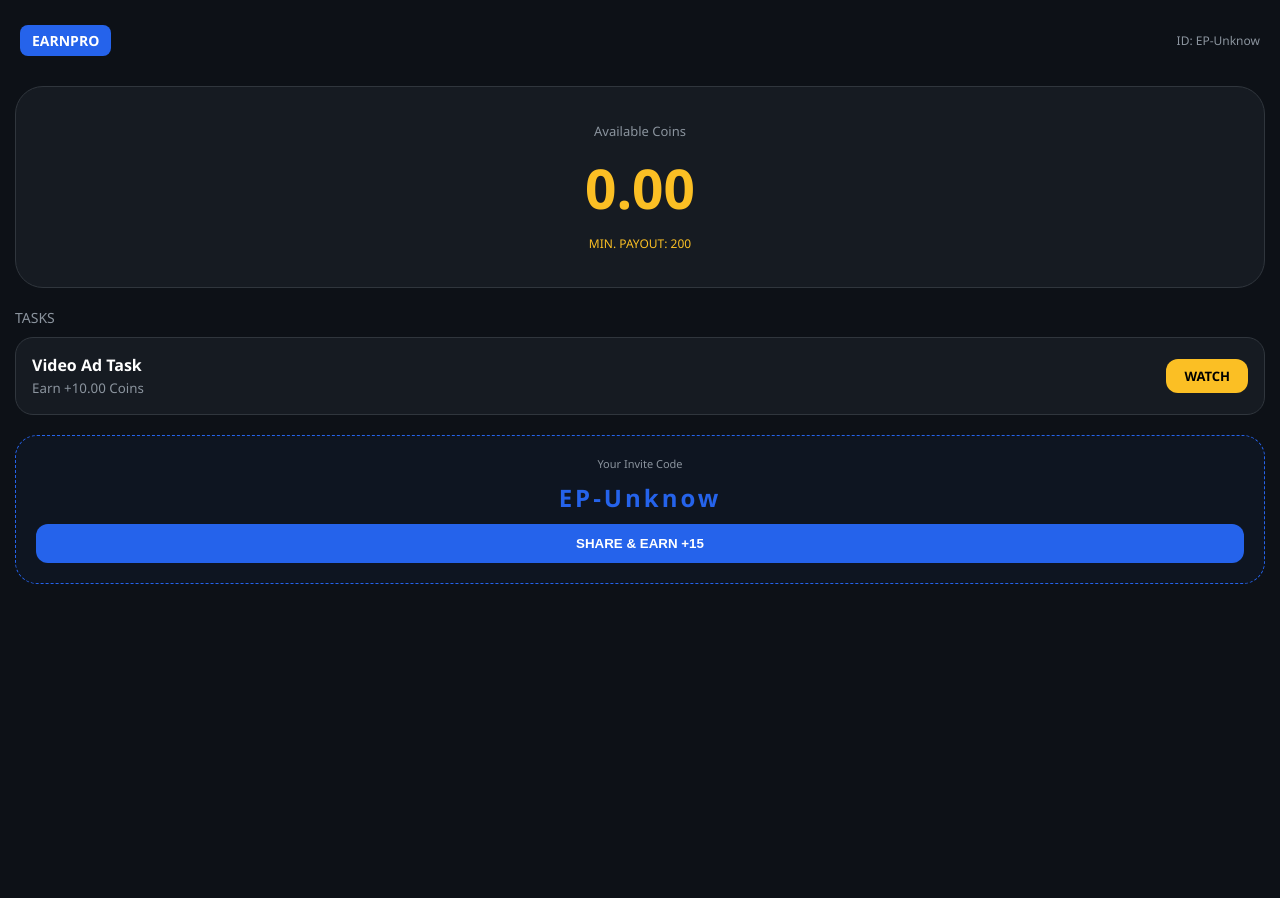
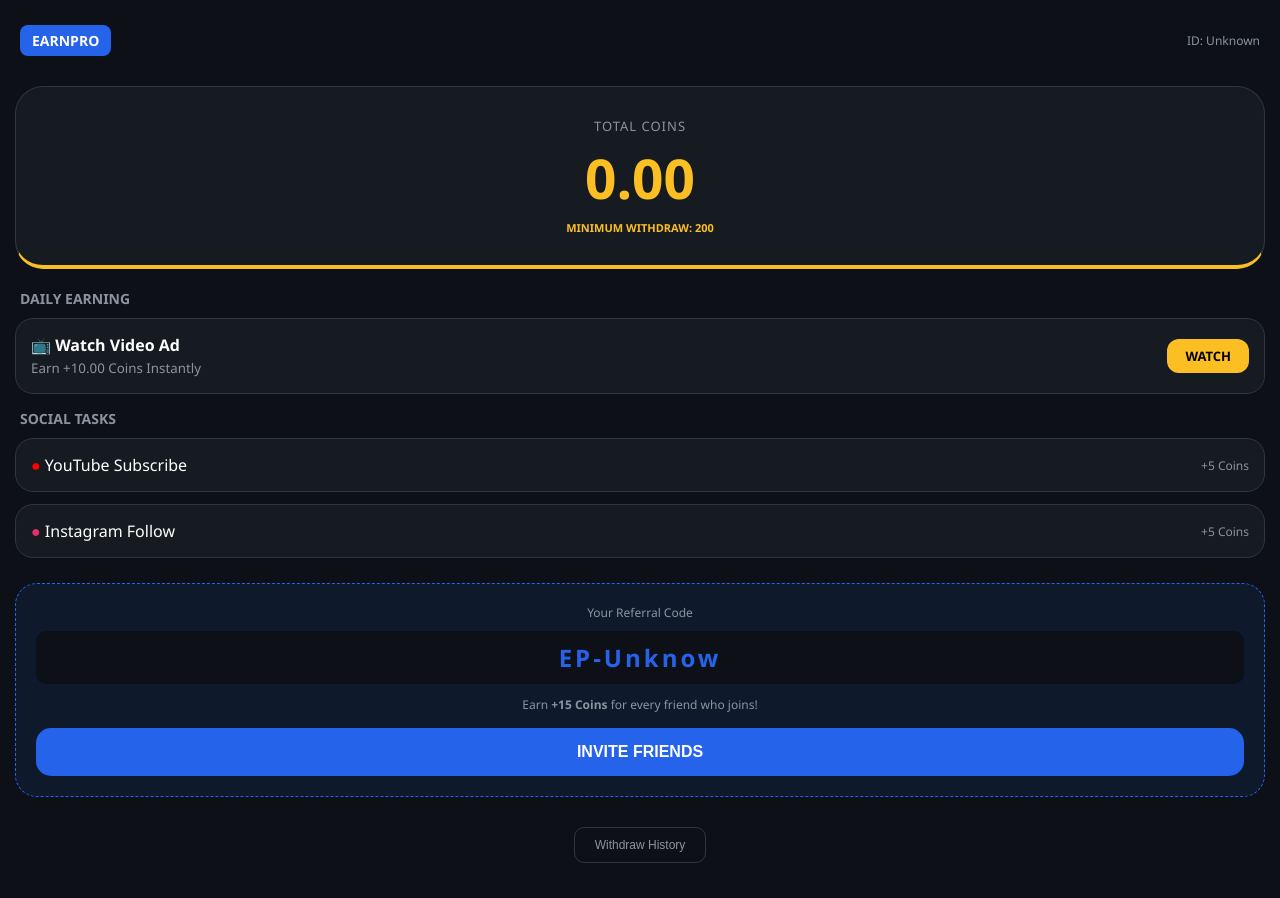
Before and after one commit to maheshkumar083014-spec/Ultimate-Media-Search-Bot, a Flask app: page /dashboard in a window 1280 px wide. Before the commit the page ends 584 px from the top, so only its background shows below. Run offline with Flask 3, Linux system fonts and the light colour scheme; data that the repository does not hold is empty.

Commit message:
Update dashboard.html

```diff
--- a/templates/dashboard.html
+++ b/templates/dashboard.html
@@ -8,33 +8,57 @@
         body { background-color: #0d1117; color: white; font-family: 'Segoe UI', sans-serif; margin: 0; padding: 15px; }
         .header { display: flex; justify-content: space-between; align-items: center; padding: 10px 5px; }
         .brand { background: #2563eb; padding: 6px 12px; border-radius: 8px; font-weight: bold; font-size: 14px; }
-        .balance-card { background: #161b22; border: 1px solid #30363d; border-radius: 28px; padding: 35px 20px; text-align: center; margin: 20px 0; }
-        .balance-amount { font-size: 55px; font-weight: 800; color: #fbbf24; margin: 10px 0; }
-        .task-card { background: #161b22; border: 1px solid #30363d; border-radius: 18px; padding: 16px; display: flex; justify-content: space-between; align-items: center; margin-bottom: 12px; text-decoration: none; color: white; }
+        .balance-card { background: #161b22; border: 1px solid #30363d; border-radius: 28px; padding: 30px 20px; text-align: center; margin: 20px 0; border-bottom: 4px solid #fbbf24; }
+        .balance-amount { font-size: 55px; font-weight: 800; color: #fbbf24; margin: 5px 0; }
+        .section-title { font-size: 14px; color: #8b949e; margin: 15px 0 10px 5px; font-weight: bold; text-transform: uppercase; }
+        .task-card { background: #161b22; border: 1px solid #30363d; border-radius: 18px; padding: 15px; display: flex; justify-content: space-between; align-items: center; margin-bottom: 12px; text-decoration: none; color: white; transition: 0.3s; }
+        .task-card:active { transform: scale(0.98); background: #1c2128; }
         .btn-claim { background: #fbbf24; color: black; padding: 8px 18px; border-radius: 12px; font-weight: bold; font-size: 13px; }
-        .refer-section { background: rgba(37, 99, 235, 0.05); border: 1px dashed #2563eb; border-radius: 22px; padding: 20px; text-align: center; margin-top: 20px; }
-        .promo-code { font-size: 24px; font-weight: bold; color: #2563eb; letter-spacing: 3px; margin: 10px 0; }
+        .refer-section { background: rgba(37, 99, 235, 0.1); border: 1px dashed #2563eb; border-radius: 22px; padding: 20px; text-align: center; margin-top: 25px; }
+        .promo-code { font-size: 24px; font-weight: bold; color: #2563eb; letter-spacing: 3px; margin: 10px 0; background: #0d1117; padding: 10px; border-radius: 10px; }
     </style>
 </head>
 <body>
     <div class="header">
         <div class="brand">EARNPRO</div>
-        <div style="color: #8b949e; font-size: 12px;">ID: EP-{{uid[:6]}}</div>
+        <div style="color: #8b949e; font-size: 12px;">ID: {{uid[:8]}}</div>
     </div>
+
     <div class="balance-card">
-        <div style="color: #8b949e; font-size: 13px;">Available Coins</div>
+        <div style="color: #8b949e; font-size: 13px; letter-spacing: 1px;">TOTAL COINS</div>
         <div class="balance-amount">{{pts}}.00</div>
-        <div style="color: #fbbf24; font-size: 12px;">MIN. PAYOUT: 200</div>
+        <div style="color: #fbbf24; font-size: 11px; font-weight: bold;">MINIMUM WITHDRAW: 200</div>
     </div>
-    <div style="font-size: 14px; color: #8b949e; margin-bottom: 10px;">TASKS</div>
-    <a href="{{ad_link}}" class="task-card">
-        <div><b>Video Ad Task</b><br><small style="color: #8b949e;">Earn +10.00 Coins</small></div>
+
+    <div class="section-title">Daily Earning</div>
+    <a href="{{ad_link}}" target="_blank" class="task-card">
+        <div>
+            <span style="font-size: 16px; font-weight: bold;">📺 Watch Video Ad</span><br>
+            <small style="color: #8b949e;">Earn +10.00 Coins Instantly</small>
+        </div>
         <div class="btn-claim">WATCH</div>
     </a>
+
+    <div class="section-title">Social Tasks</div>
+    <a href="https://www.youtube.com/@USSoccerPulse" class="task-card">
+        <div><span style="color: #ff0000;">●</span> YouTube Subscribe</div>
+        <div style="color: #8b949e; font-size: 12px;">+5 Coins</div>
+    </a>
+
+    <a href="https://instagram.com/digital_rockstar_m" class="task-card">
+        <div><span style="color: #e1306c;">●</span> Instagram Follow</div>
+        <div style="color: #8b949e; font-size: 12px;">+5 Coins</div>
+    </a>
+
     <div class="refer-section">
-        <div style="font-size: 11px; color: #8b949e;">Your Invite Code</div>
+        <div style="font-size: 12px; color: #8b949e;">Your Referral Code</div>
         <div class="promo-code">EP-{{uid[:6]}}</div>
-        <button onclick="window.location.href='https://t.me/share/url?url=https://t.me/bot?start={{uid}}'" style="background: #2563eb; color: white; border: none; padding: 12px; width: 100%; border-radius: 12px; font-weight: bold;">SHARE & EARN +15</button>
+        <p style="font-size: 12px; color: #8b949e; margin-bottom: 15px;">Earn <b>+15 Coins</b> for every friend who joins!</p>
+        <button onclick="window.location.href='https://t.me/share/url?url=https://t.me/bot?start={{uid}}'" style="background: #2563eb; color: white; border: none; padding: 15px; width: 100%; border-radius: 15px; font-weight: bold; font-size: 16px;">INVITE FRIENDS</button>
+    </div>
+
+    <div style="text-align: center; margin-top: 30px; padding-bottom: 20px;">
+        <button style="background: none; border: 1px solid #30363d; color: #8b949e; padding: 10px 20px; border-radius: 10px; font-size: 12px;">Withdraw History</button>
     </div>
 </body>
 </html>
```
